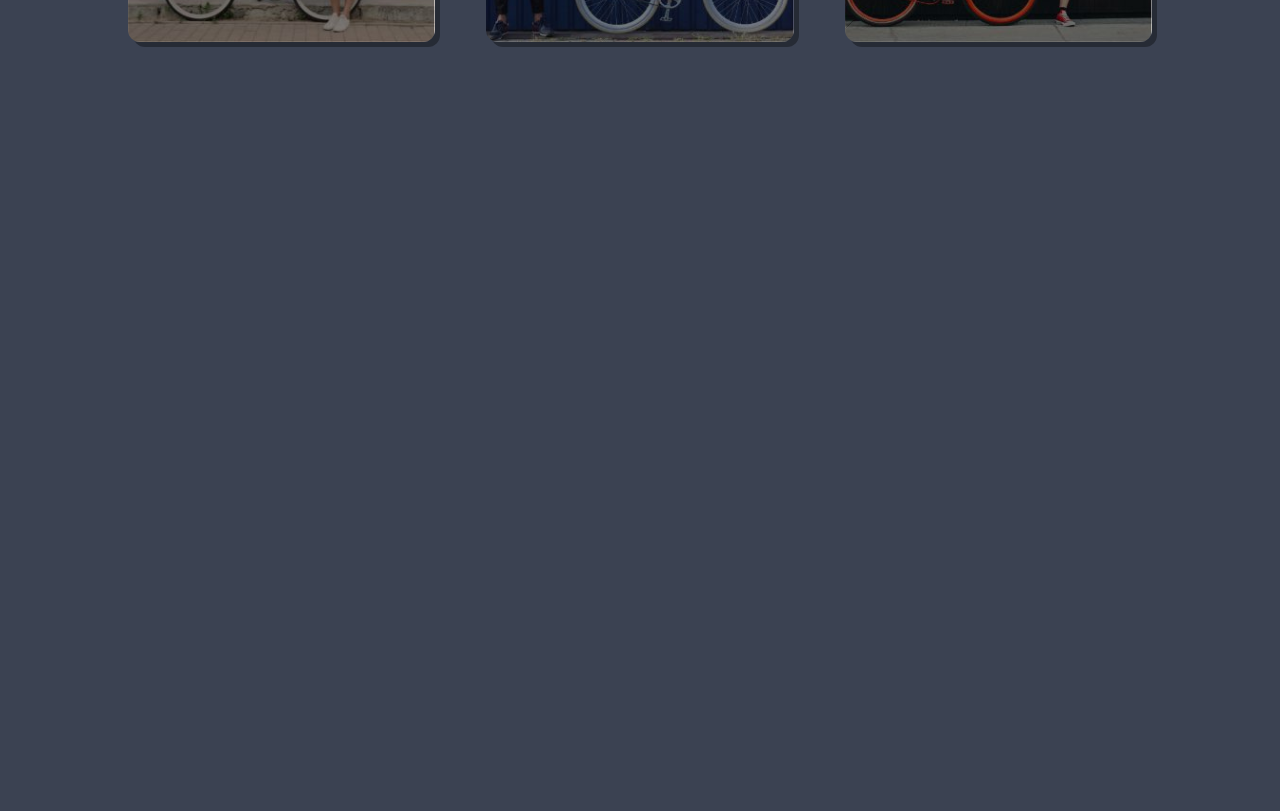
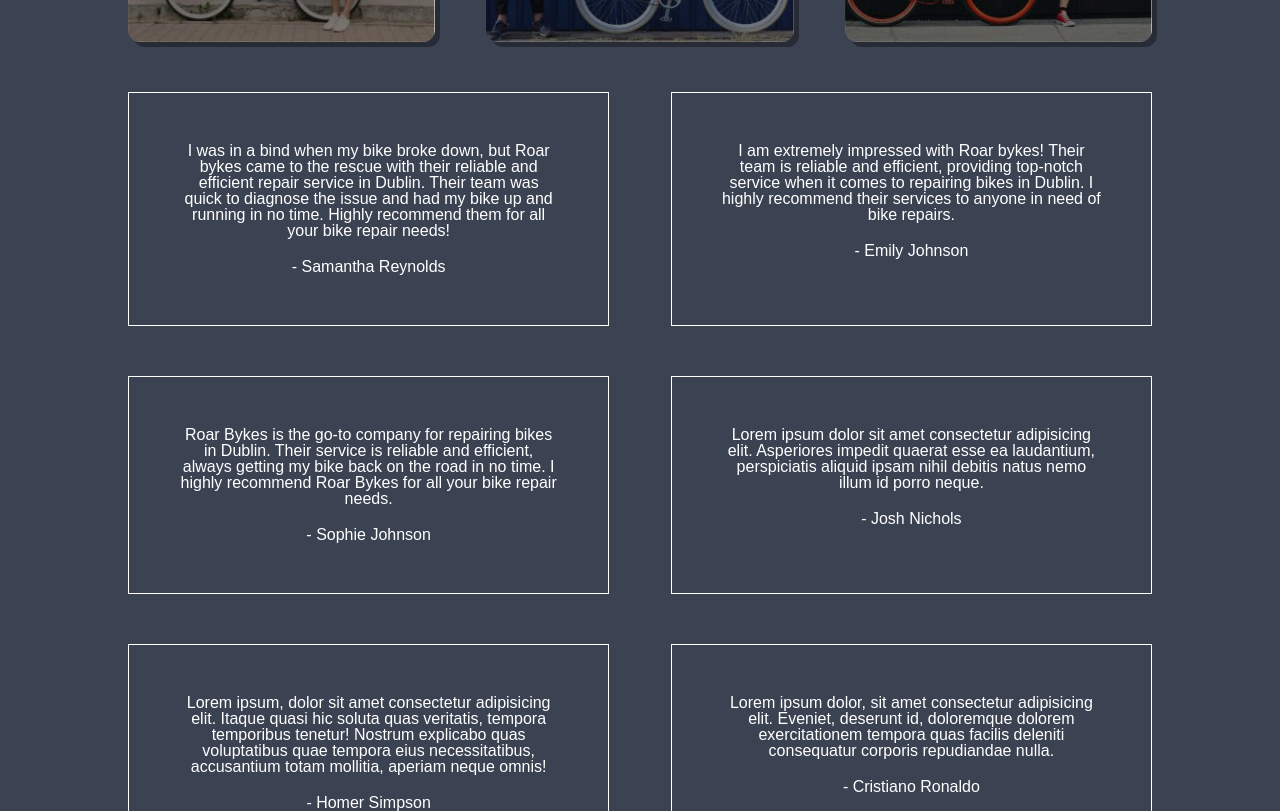
Before and after one commit to RoncoLuis/Udemy_Responsive-Web-Design-Essentials-project-2, a plain HTML site: page index.html in a window 1280 px wide. Shown: the part 709-1520 px from the top of the page. Before the commit the page ends 800 px from the top, so only its background shows below. Drawn offline with nearby package versions, Linux system fonts and the light colour scheme.

Commit message:
Adding testimonials

```diff
--- a/css/style.css
+++ b/css/style.css
@@ -1,6 +1,6 @@
 html{
 /* Fix the proble of repeating page (when it's too small) */
-height: 100%;
+/* height: 100%; */
 
 }
 body{
@@ -169,3 +169,23 @@ nav a.mybutton{
     border-width: 1px;
     border-color: white;
 }
+
+.testimonials{
+    display: flex;
+    flex-wrap: wrap;
+    text-align: center;
+    justify-content: space-between;
+    margin-bottom: 100px;
+}
+
+.tbox{
+    width: 47%;
+    padding: 50px;
+    border: 1px solid white;
+    box-sizing: border-box;
+    margin-top: 50px;
+}
+
+p.comment{
+    padding-bottom: 20px;
+}
--- a/index.html
+++ b/index.html
@@ -78,10 +78,54 @@
                 </a>
             </div>
         </div>
-    </div>
-
-    <!-- Add testimonial using flexbox:wrap -->
-
+        <!-- Add testimonial using flexbox:wrap -->
+        <div class="testimonials">
+            <div class="tbox">
+                <p class="comment">
+                    I was in a bind when my bike broke down, but Roar bykes came to the rescue with their reliable and
+                    efficient repair service in Dublin. Their team was quick to diagnose the issue and had my bike up
+                    and
+                    running in no time. Highly recommend them for all your bike repair needs!
+                </p>
+                <p>- Samantha Reynolds</p>
+            </div>
+            <div class="tbox">
+                <p class="comment">I am extremely impressed with Roar bykes! Their team is reliable and efficient,
+                    providing top-notch
+                    service when it comes to repairing bikes in Dublin. I highly recommend their services to anyone in
+                    need
+                    of bike repairs.</p>
+                <p>- Emily Johnson</p>
+            </div>
+            <div class="tbox">
+                <p class="comment">Roar Bykes is the go-to company for repairing bikes in Dublin. Their service is
+                    reliable and efficient,
+                    always getting my bike back on the road in no time. I highly recommend Roar Bykes for all your bike
+                    repair needs.</p>
+                <p>- Sophie Johnson</p>
+            </div>
+            <div class="tbox">
+                <p class="comment">Lorem ipsum dolor sit amet consectetur adipisicing elit. Asperiores impedit quaerat esse ea laudantium, perspiciatis aliquid ipsam nihil debitis natus nemo illum id porro neque.</p>
+                <p>- Josh Nichols</p>
+            </div>
+            <div class="tbox">
+                <p class="comment">Lorem ipsum, dolor sit amet consectetur adipisicing elit. Itaque quasi hic soluta quas veritatis, tempora temporibus tenetur! Nostrum explicabo quas voluptatibus quae tempora eius necessitatibus, accusantium totam mollitia, aperiam neque omnis!</p>
+                <p>- Homer Simpson</p>
+            </div>
+            <div class="tbox">
+                <p class="comment">Lorem ipsum dolor, sit amet consectetur adipisicing elit. Eveniet, deserunt id, doloremque dolorem exercitationem tempora quas facilis deleniti consequatur corporis repudiandae nulla.</p>
+                <p>- Cristiano Ronaldo</p>
+            </div>
+            <div class="tbox">
+                <p class="comment">Lorem ipsum dolor sit amet consectetur adipisicing elit. Laborum officia deserunt ex, neque aliquam est nulla non sit omnis, magni sed.</p>
+                <p>- Andrea Pirlo</p>
+            </div>
+            <div class="tbox">
+                <p class="comment">Lorem, ipsum dolor sit amet consectetur adipisicing elit. Quos laborum rerum ratione nostrum. In porro architecto odit quia obcaecati.</p>
+                <p>- Juninho Pernambucano</p>
+            </div>
+        </div>
+    </div><!-- div.container  -->
 
 </body>
 
```
